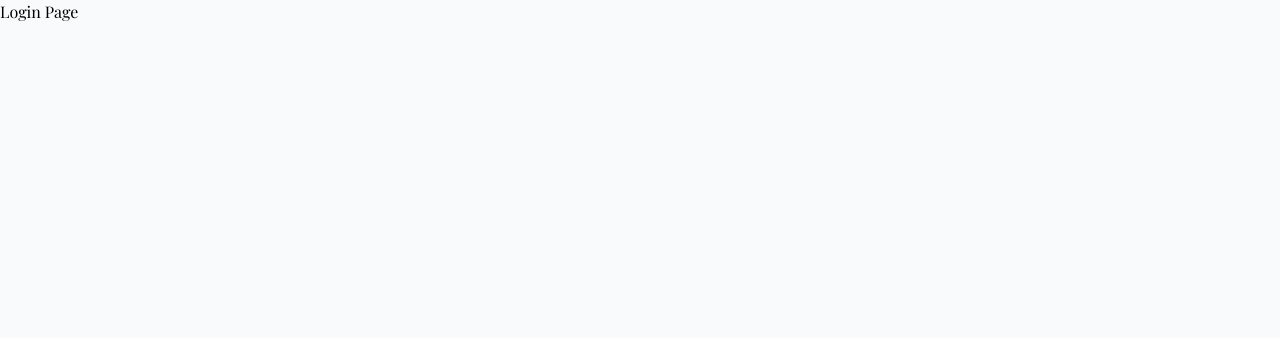
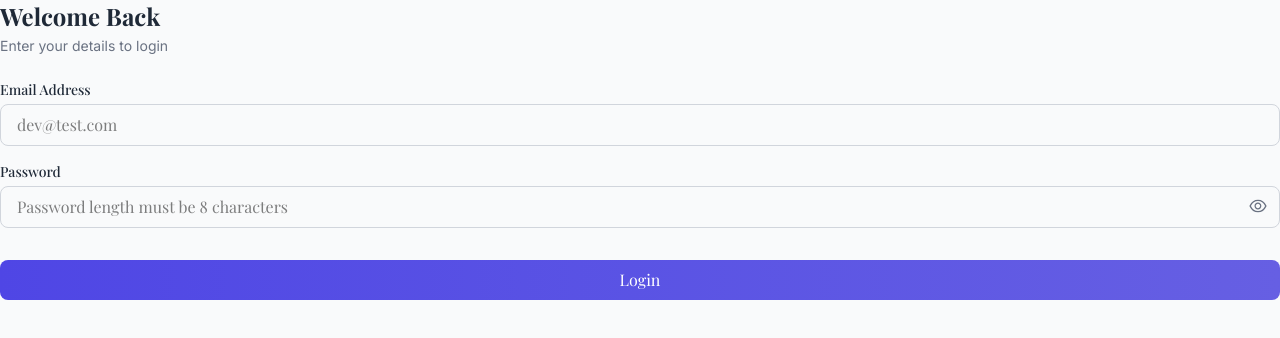
Before and after one commit to masumbillah99/qprepai, a React (Vite) app: page /login in a window 1280 px wide. Shown: the top 338 px of the page. Built offline with nearby package versions, Linux system fonts and the light colour scheme; a web font is replaced by a local one.

Commit message:
designed the modal for login page and added password show/hide functionality

```diff
--- /dev/null
+++ b/src/components/Inputs/Input.jsx
@@ -0,0 +1,52 @@
+import React, { useState } from 'react'
+import { AiOutlineEye, AiOutlineEyeInvisible } from 'react-icons/ai'
+
+const Input = ({
+  type = 'text',
+  name,
+  label,
+  value,
+  onChange,
+  placeholder
+}) => {
+  const [showPassword, setShowPassword] = useState(false)
+
+  const toggleShowPassword = () => setShowPassword(prev => !prev)
+
+  return (
+    <div className='mb-4'>
+      {label && (
+        <label className='block mb-1 text-sm font-medium text-[var(--body-text)]'>
+          {label}
+        </label>
+      )}
+      <div className='relative'>
+        <input
+          type={
+            type === 'password' ? (showPassword ? 'text' : 'password') : type
+          }
+          name={name}
+          value={value}
+          onChange={onChange}
+          placeholder={placeholder}
+          className='w-full px-4 py-2 border border-gray-300 rounded-lg focus:outline-none pr-10'
+        />
+        {type === 'password' && (
+          <button
+            type='button'
+            onClick={toggleShowPassword}
+            className='absolute right-3 top-2.5 text-gray-500 hover:text-[var(--primary-color)] cursor-pointer'
+          >
+            {showPassword ? (
+              <AiOutlineEyeInvisible size={20} />
+            ) : (
+              <AiOutlineEye size={20} />
+            )}
+          </button>
+        )}
+      </div>
+    </div>
+  )
+}
+
+export default Input
--- a/src/index.css
+++ b/src/index.css
@@ -71,7 +71,7 @@
 
 .btn-small {
   @apply flex items-center justify-center gap-3 text-sm font-semibold text-white px-6 py-2 rounded-full cursor-pointer transition-colors;
-  background-image: linear-gradient(to right, var(--primary-color), #665fe3);
+  background-color: var(--primary-color);
 }
 
 .btn-small:hover {
@@ -85,3 +85,9 @@
 .btn-large {
   @apply flex items-center justify-center gap-3 bg-linear-to-r from-[var(--primary-color)] to-[var(--accent-color)] text-sm font-semibold text-white px-7 py-2 rounded-lg hover:bg-black hover:text-white transition-colors cursor-pointer hover:shadow-2xl;
 }
+
+/* yt btn hide */
+a.ytp-impression-link,
+button.ytp-watch-later-button.ytp-button.ytp-show-watch-later-title {
+  display: none;
+}
--- a/src/pages/Auth/Login.jsx
+++ b/src/pages/Auth/Login.jsx
@@ -1,9 +1,60 @@
-import React from 'react'
+import React, { useState } from 'react'
+import Input from '../../components/Inputs/Input'
 
 const Login = ({ setCurrentPage }) => {
   // information state
+  const [email, setEmail] = useState('')
+  const [password, setPassword] = useState('')
+  const [error, setError] = useState(null)
 
-  return <div>Login Page</div>
+  const handleLoginUser = evt => {
+    evt.preventDefault()
+  }
+
+  return (
+    <div>
+      <div className='mb-6'>
+        <h2 className='text-2xl font-bold text-[var(--body-text)] mb-1'>
+          Welcome Back
+        </h2>
+        <p className='font-body text-sm text-gray-500'>
+          Enter your details to login
+        </p>
+      </div>
+
+      <form onSubmit={handleLoginUser}>
+        <Input
+          type='email'
+          name='email'
+          label='Email Address'
+          value={email}
+          onChange={e => setEmail(e.target.value)}
+          placeholder='dev@test.com'
+        />
+
+        <Input
+          type='password'
+          name='password'
+          label='Password'
+          value={password}
+          onChange={({ target }) => setPassword(target.value)}
+          placeholder='Password length must be 8 characters'
+        />
+
+        {/*  */}
+        {error && (
+          <p className='font-body text-xs text-red-500 pb-2.3'>{error}</p>
+        )}
+
+        <button
+          type='submit'
+          className='w-full mt-4 py-2 bg-gradient-to-r from-[var(--primary-color)] to-[#665fe3] text-white rounded-lg hover:from-[var(--primary-color)] hover:to-[var(--primary-color)] cursor-pointer transition-colors duration-300'
+        >
+          Login
+        </button>
+      </form>
+    </div>
+  )
 }
 
 export default Login
--- a/src/pages/Home/Home.jsx
+++ b/src/pages/Home/Home.jsx
@@ -8,7 +8,7 @@ import SignUp from '../Auth/SignUp'
 
 const Home = () => {
   const [openModal, setOpenModal] = useState(false)
-  const [currentPage, setCurrentPage] = useState(false)
+  const [currentPage, setCurrentPage] = useState('login')
 
   const handleCTA = () => {}
 
```
